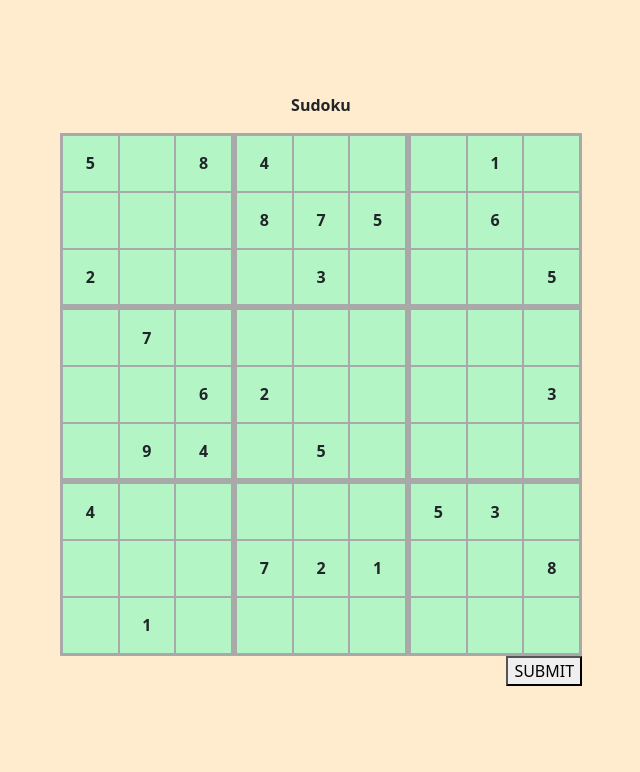
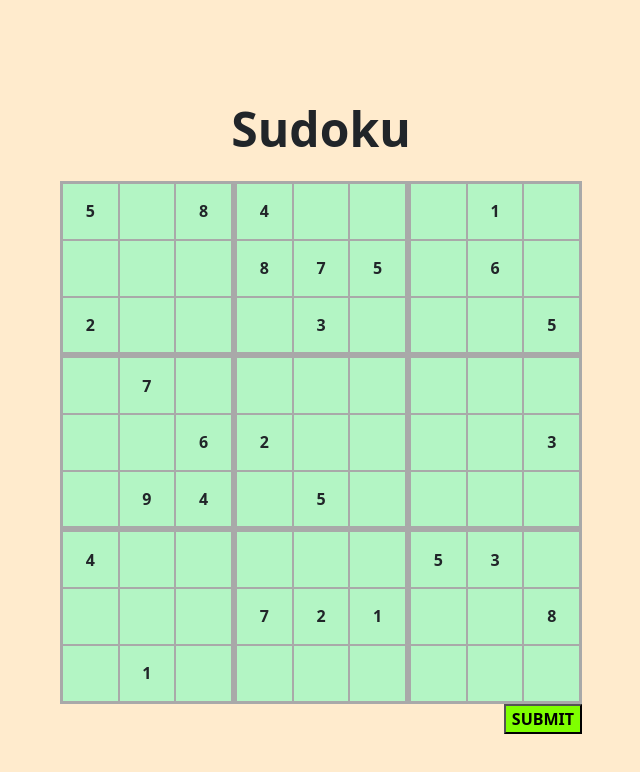
Before and after one commit to yaoleksa/sudoku, a plain HTML site: page index.html in a window 1280 px wide. Shown: the whole page, without its empty margins (319-959 px from the left). Drawn offline with nearby package versions, Linux system fonts and the light colour scheme.

Commit message:
Change stylesheet.

```diff
--- a/index.css
+++ b/index.css
@@ -1,4 +1,9 @@
 p {
+    font-weight: bold;
+}
+
+button {
+    background-color: chartreuse;
     font-weight: bold;
 }
 
@@ -9,6 +14,7 @@ p {
 }
 
 #title {
+    font-size: 3rem;
     text-align: center;
     padding-top:70pt;
 }
```
